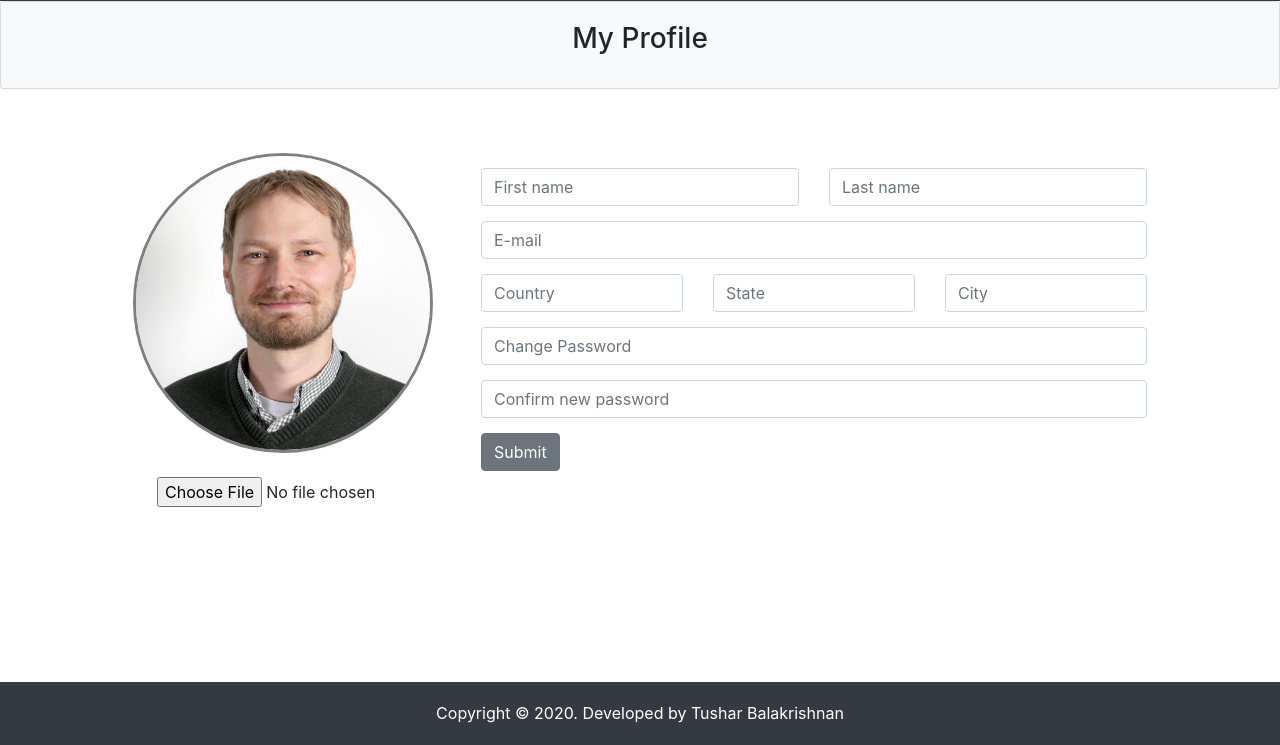
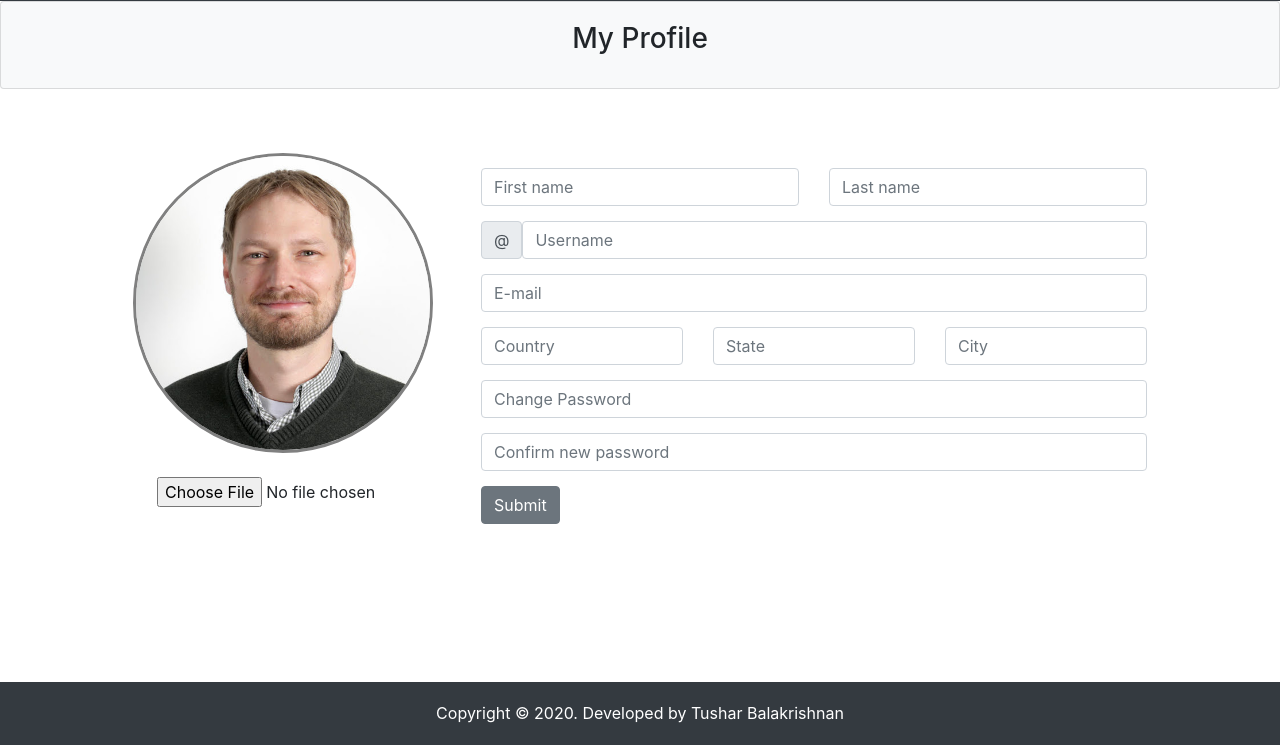
Before and after one commit to iamtusharbala/Blog-It-, a plain HTML site: page myprofile.html in a window 1280 px wide. Shown: the part 55-800 px from the top of the page. Drawn offline with nearby package versions, Linux system fonts and the light colour scheme.

Commit message:
added username to edit profile

```diff
--- a/myprofile.html
+++ b/myprofile.html
@@ -90,6 +90,12 @@
                             </div>
                         </div>
                         <div class="row">
+                            <div class="col input-group-prepend">
+                                <span class="input-group-text" id="basic-addon1">@</span>
+                                <input type="text" class="form-control" placeholder="Username" aria-label="username">
+                            </div>
+                        </div>
+                        <div class="row">
                             <div class="col">
                                 <input type="email" class="form-control" placeholder="E-mail">
                             </div>
```
